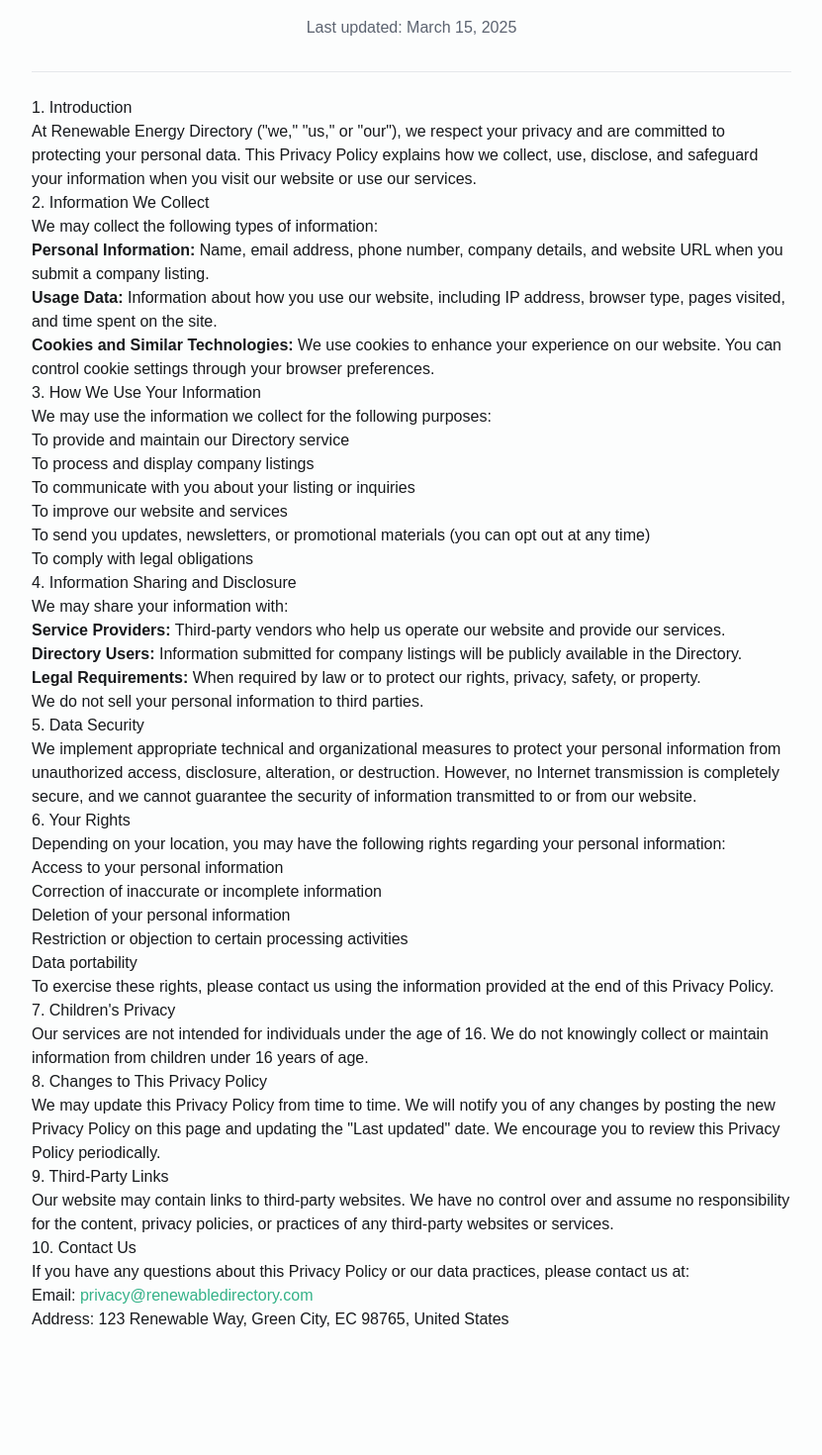
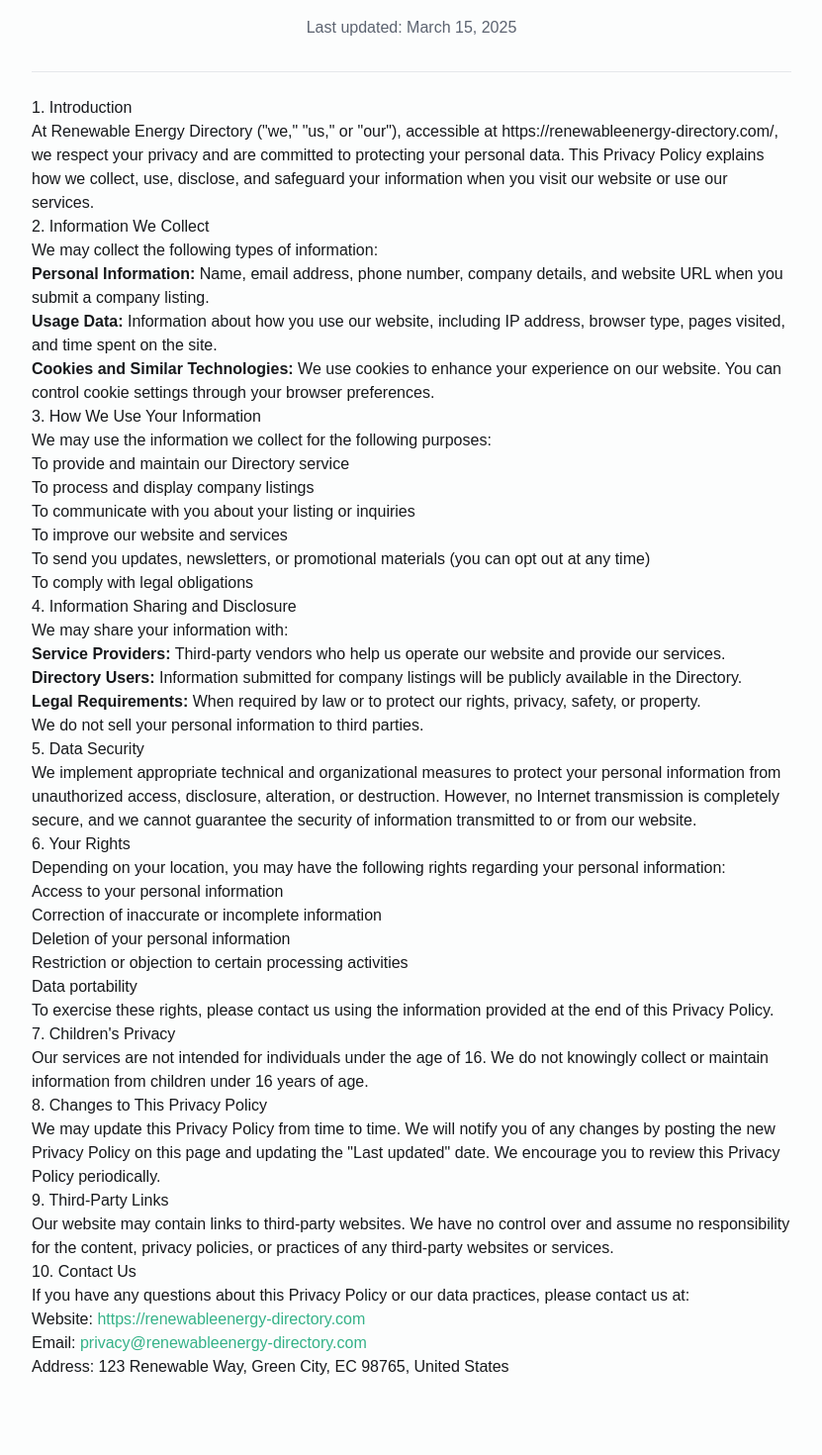
Before and after one commit to MariusGithub13/green-energy-gateway, a React (Vite) app: page /privacy in a window 1280 px wide. Shown: the part 160-1630 px from the top of the page at 99% size, without its empty margins (224-1055 px from the left). Built offline with nearby package versions, Linux system fonts and the light colour scheme; a web font is replaced by a local one.

Commit message:
Update Privacy Policy page
Update the Privacy Policy page to refer to the domain name.

```diff
--- a/src/pages/PrivacyPolicy.tsx
+++ b/src/pages/PrivacyPolicy.tsx
@@ -1,4 +1,3 @@
-
 import { Helmet } from "react-helmet";
 import { Shield } from "lucide-react";
 import Header from "@/components/Header";
@@ -31,7 +30,7 @@ const PrivacyPolicy = () => {
           <div className="prose prose-slate max-w-none">
             <h2>1. Introduction</h2>
             <p>
-              At Renewable Energy Directory ("we," "us," or "our"), we respect your privacy and are committed to protecting your personal data. This Privacy Policy explains how we collect, use, disclose, and safeguard your information when you visit our website or use our services.
+              At Renewable Energy Directory ("we," "us," or "our"), accessible at https://renewableenergy-directory.com/, we respect your privacy and are committed to protecting your personal data. This Privacy Policy explains how we collect, use, disclose, and safeguard your information when you visit our website or use our services.
             </p>
 
             <h2>2. Information We Collect</h2>
@@ -110,7 +109,8 @@ const PrivacyPolicy = () => {
               If you have any questions about this Privacy Policy or our data practices, please contact us at:
             </p>
             <p>
-              Email: <a href="mailto:privacy@renewabledirectory.com" className="text-primary hover:underline">privacy@renewabledirectory.com</a><br />
+              Website: <a href="https://renewableenergy-directory.com" className="text-primary hover:underline">https://renewableenergy-directory.com</a><br />
+              Email: <a href="mailto:privacy@renewableenergy-directory.com" className="text-primary hover:underline">privacy@renewableenergy-directory.com</a><br />
               Address: 123 Renewable Way, Green City, EC 98765, United States
             </p>
           </div>
```
